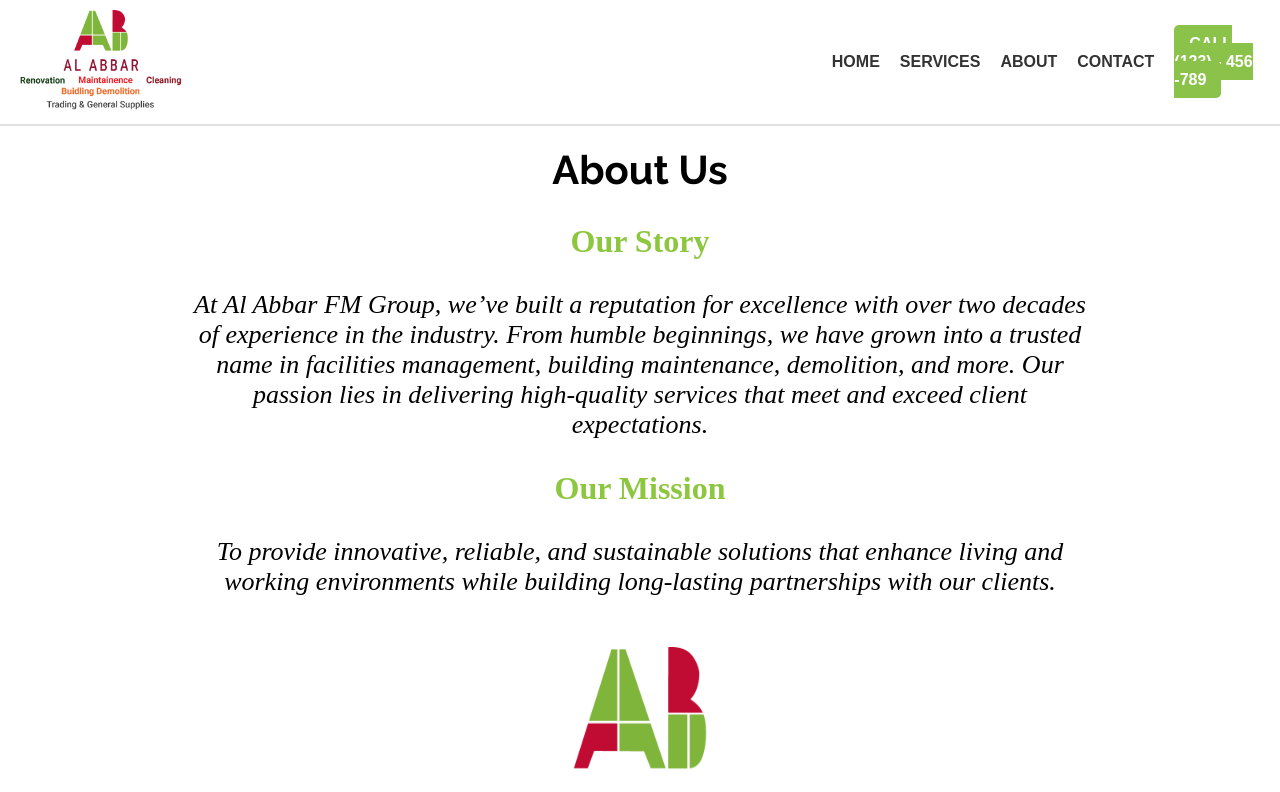
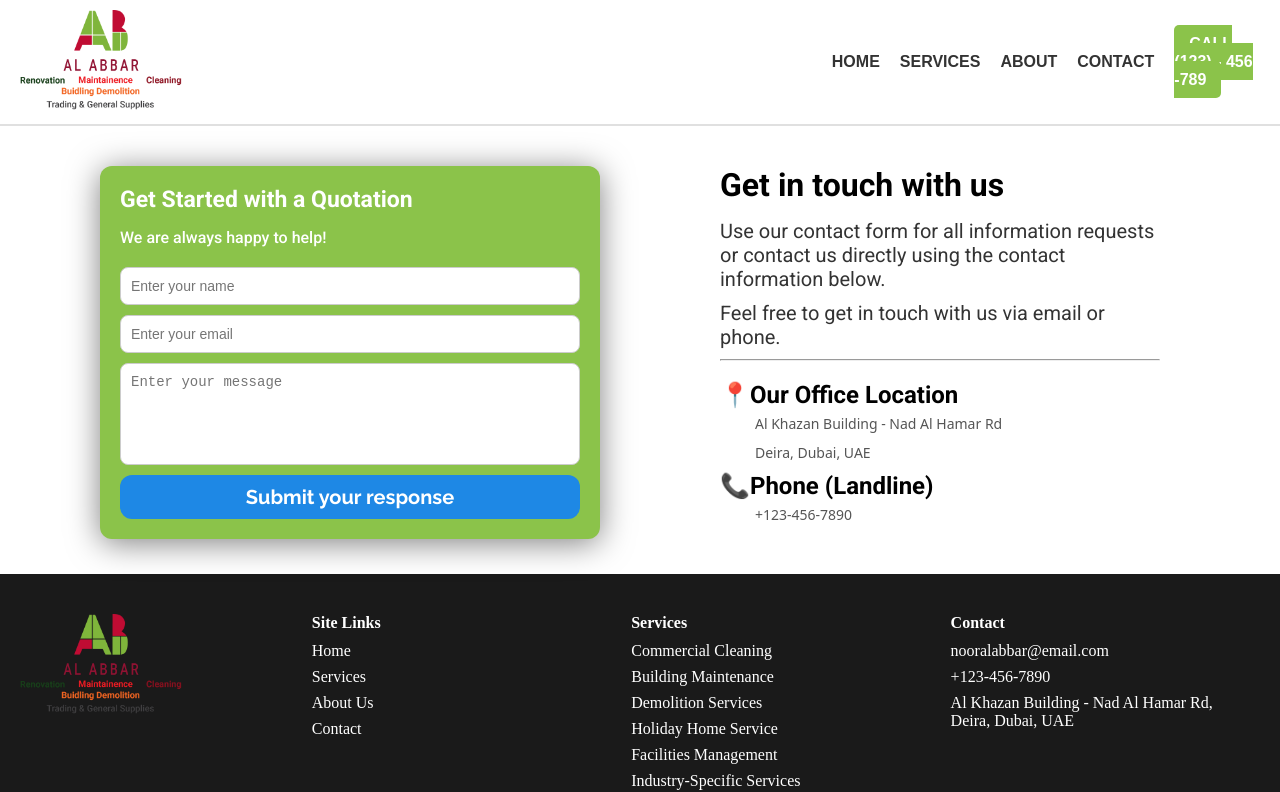
Before and after one commit to iimoon/nooralabbar, a React (Vite) app: page / in a window 1280 px wide. Shown: the top 792 px of the page. Built offline with nearby package versions, Linux system fonts and the light colour scheme.

Commit message:
added contact page

```diff
--- a/src/App.jsx
+++ b/src/App.jsx
@@ -14,10 +14,11 @@
 import Test from "./Pages/Test";
 import IndustrySpecific from "./Pages/IndustrySpecific";
 import About from "./Pages/About";
+import ContactUs from "./Pages/ContactUs";
 function App() {
   return (
     <>
-      <About/>
+      <ContactUs/>
     </>
   );
 }
--- /dev/null
+++ b/src/Pages/ContactUs.jsx
@@ -0,0 +1,16 @@
+import React from 'react'
+import Navbar from '../Components/Navbar'
+import ContactForm from '../Components/ContactForm'
+import Footer from '../Components/Footer'
+
+const ContactUs = () => {
+  return (
+    <div>
+        <Navbar/>
+        <ContactForm/>
+        <Footer/>
+    </div>
+  )
+}
+
+export default ContactUs
```
Also changed, not shown: src/Pages/styles/contact.module.css (added).
